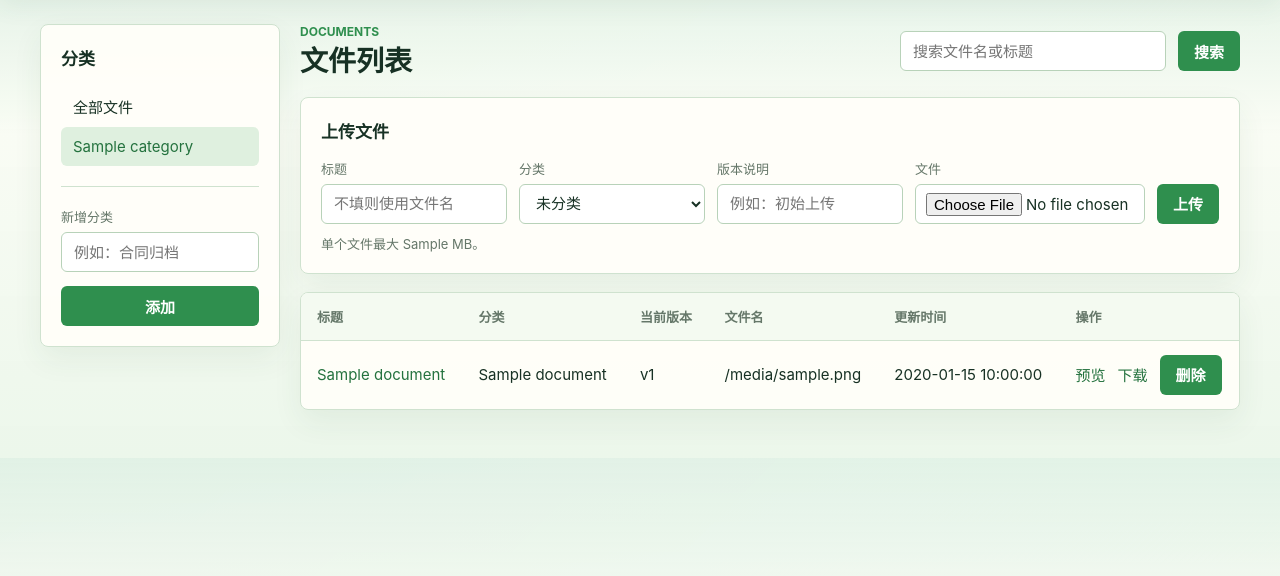
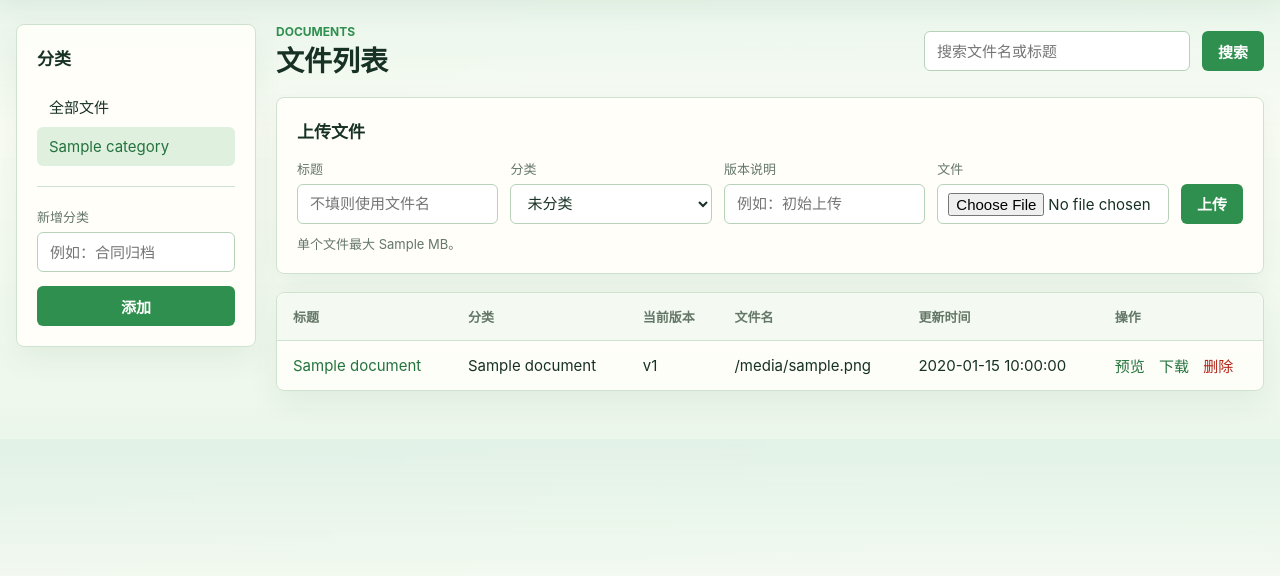
Before and after one commit to OliveDorris/file-manager, a FastAPI app: template templates/dashboard.html in a window 1280 px wide. Shown: the part 64-640 px from the top of the page. Run offline with FastAPI, Linux system fonts and the light colour scheme; the template is opened without the code that fills it: most values are stand-ins (such as "Sample title", 1, 10 or a date in 2020).

Commit message:
Fix dashboard table actions layout

```diff
--- a/static/styles.css
+++ b/static/styles.css
@@ -74,7 +74,7 @@ a:hover {
 }
 
 .page {
-  width: min(1200px, calc(100% - 32px));
+  width: calc(100% - 32px);
   margin: 24px auto 48px;
 }
 
@@ -281,6 +281,32 @@ button:hover,
   text-decoration: none;
 }
 
+.link-button {
+  height: auto;
+  min-width: 0;
+  padding: 0;
+  border: 0;
+  border-radius: 0;
+  background: transparent;
+  color: var(--accent-dark);
+  font-weight: 400;
+  line-height: inherit;
+}
+
+.link-button:hover {
+  background: transparent;
+  color: var(--accent);
+  text-decoration: underline;
+}
+
+.danger-link {
+  color: var(--danger);
+}
+
+.danger-link:hover {
+  color: #8f1f16;
+}
+
 .upload-box {
   margin-bottom: 18px;
 }
@@ -333,17 +359,26 @@ td:last-child {
 }
 
 .actions {
-  display: flex;
-  gap: 12px;
-  align-items: center;
-  min-width: 82px;
+  min-width: 150px;
 }
 
 .actions a,
-td:last-child a {
+.actions form,
+.actions button {
   display: inline-flex;
   align-items: center;
+  vertical-align: middle;
   white-space: nowrap;
+}
+
+.actions a,
+.actions form {
+  margin-right: 10px;
+}
+
+.actions a:last-child,
+.actions form:last-child {
+  margin-right: 0;
 }
 
 .empty {
@@ -374,10 +409,10 @@ td:last-child a {
   }
 
   table {
-    min-width: 820px;
+    min-width: 900px;
   }
 
-  button,
+  button:not(.link-button),
   .button-link {
     width: 100%;
   }
```
